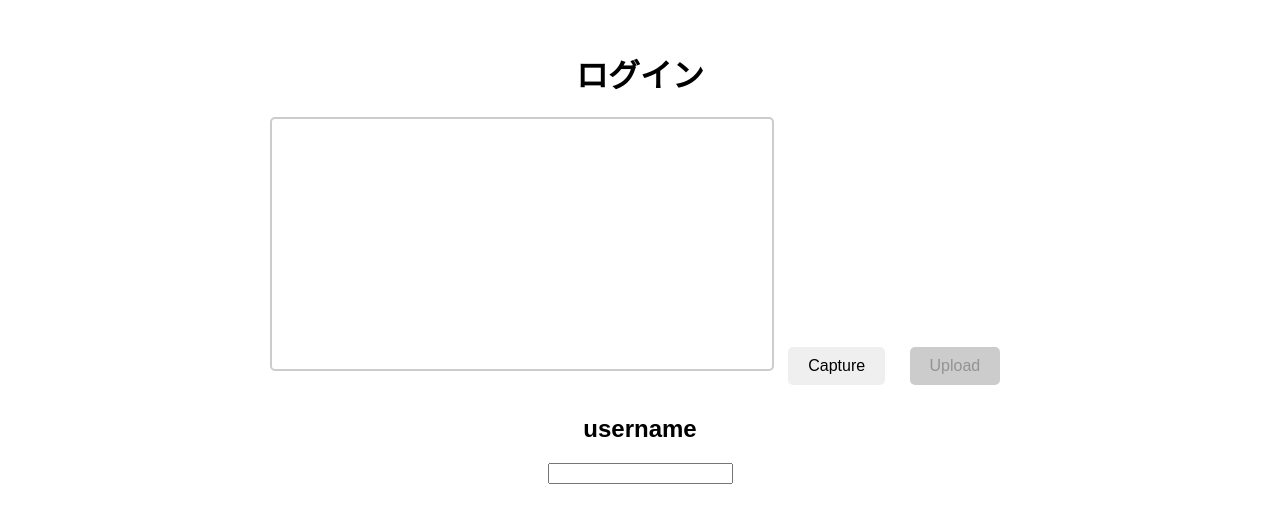
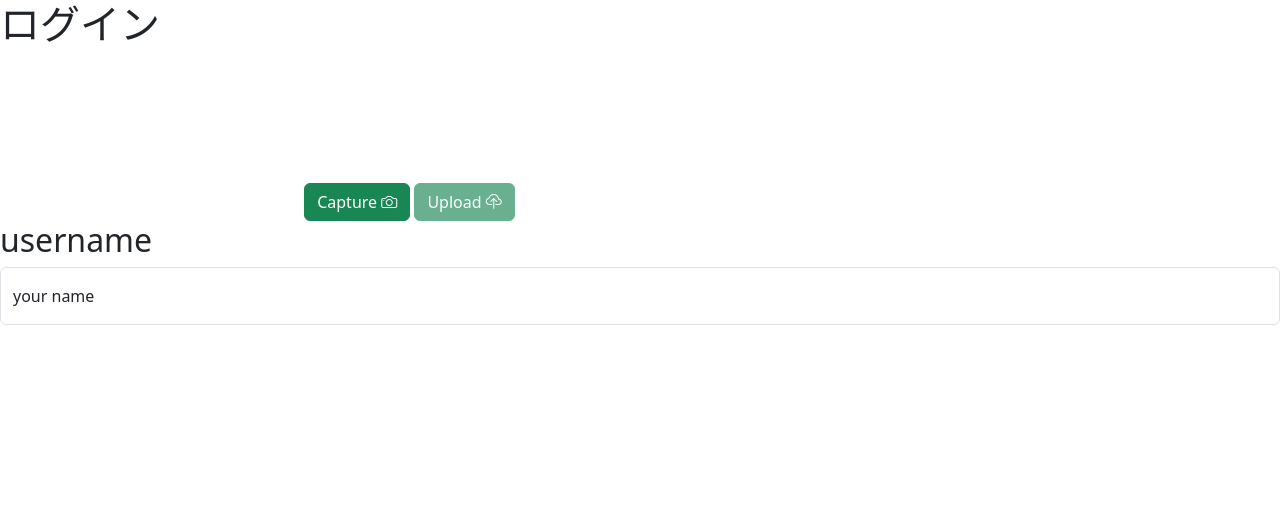
Before and after one commit to yanpato/face_auth_app, a Flask app: page /login in a window 1280 px wide. Shown: the top 523 px of the page. Run offline with Flask 3, Linux system fonts and the light colour scheme.

Commit message:
[WIP] add bootstrap functions

```diff
--- a/templates/login.html
+++ b/templates/login.html
@@ -4,17 +4,33 @@
     <meta charset="UTF-8">
     <meta name="viewport" content="width=device-width, initial-scale=1.0">
     <title>ログイン</title>
+    <!--
     <link rel="stylesheet" href="/static/style.css">
+    -->
+
+    <!-- bootstrap -->
+    <link href="https://cdn.jsdelivr.net/npm/bootstrap@5.3.0/dist/css/bootstrap.min.css" rel="stylesheet" integrity="sha384-9ndCyUaIbzAi2FUVXJi0CjmCapSmO7SnpJef0486qhLnuZ2cdeRhO02iuK6FUUVM" crossorigin="anonymous">
+    <script src="https://cdn.jsdelivr.net/npm/bootstrap@5.3.0/dist/js/bootstrap.bundle.min.js" integrity="sha384-geWF76RCwLtnZ8qwWowPQNguL3RmwHVBC9FhGdlKrxdiJJigb/j/68SIy3Te4Bkz" crossorigin="anonymous"></script>
+    <link rel="stylesheet" href="https://cdn.jsdelivr.net/npm/bootstrap-icons@1.11.3/font/bootstrap-icons.min.css">
 </head>
 <body>
     <h1>ログイン</h1>
     <video id="video" autoplay></video>
     <canvas id="canvas" style="display: none;"></canvas>
-    <button id="capture">Capture</button>
-    <button id="upload" disabled>Upload</button>
+    <button id="capture" class="btn btn-success">
+	Capture
+	<i class="bi bi-camera"></i>
+    </button>
+    <button id="upload" class="btn btn-success" disabled>
+	Upload
+	<i class="bi bi-cloud-upload"></i>
+    </button>
 
     <h2>username</h2>
-    <input id="username" type="text"></input>
+	<div class="form-floating mb-3">
+	<input id="username" type="text"class="form-control" placeholder="your name"></input>
+	<label for="floatingInput">your name</label>
+	</div>
     <script type="module" src="./static/login_script.js"></script>
 </body>
 </html>
```
Also changed, not shown: templates/index.jinja (+9 -3 lines), templates/register.jinja (+18 -3 lines).
